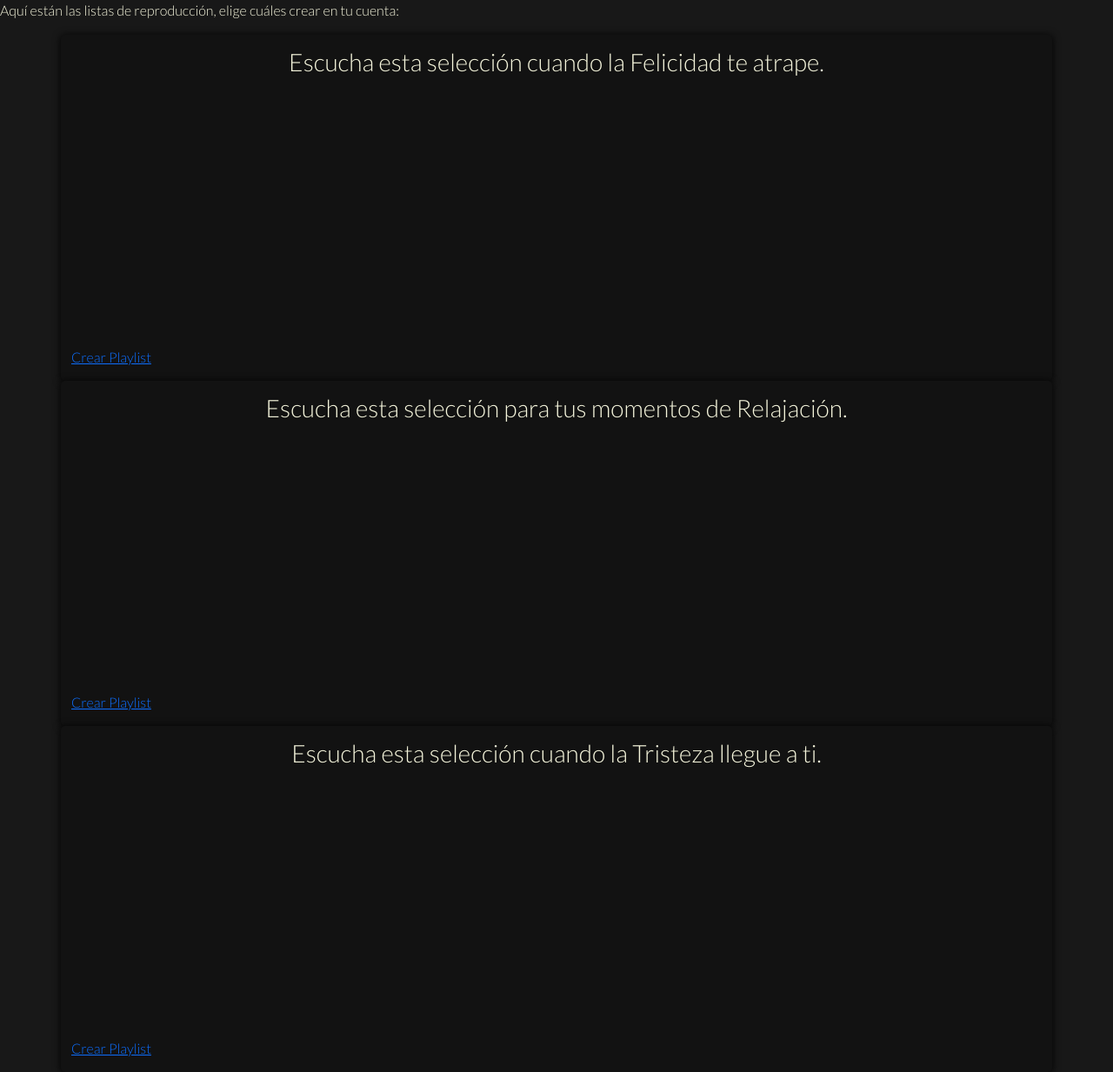
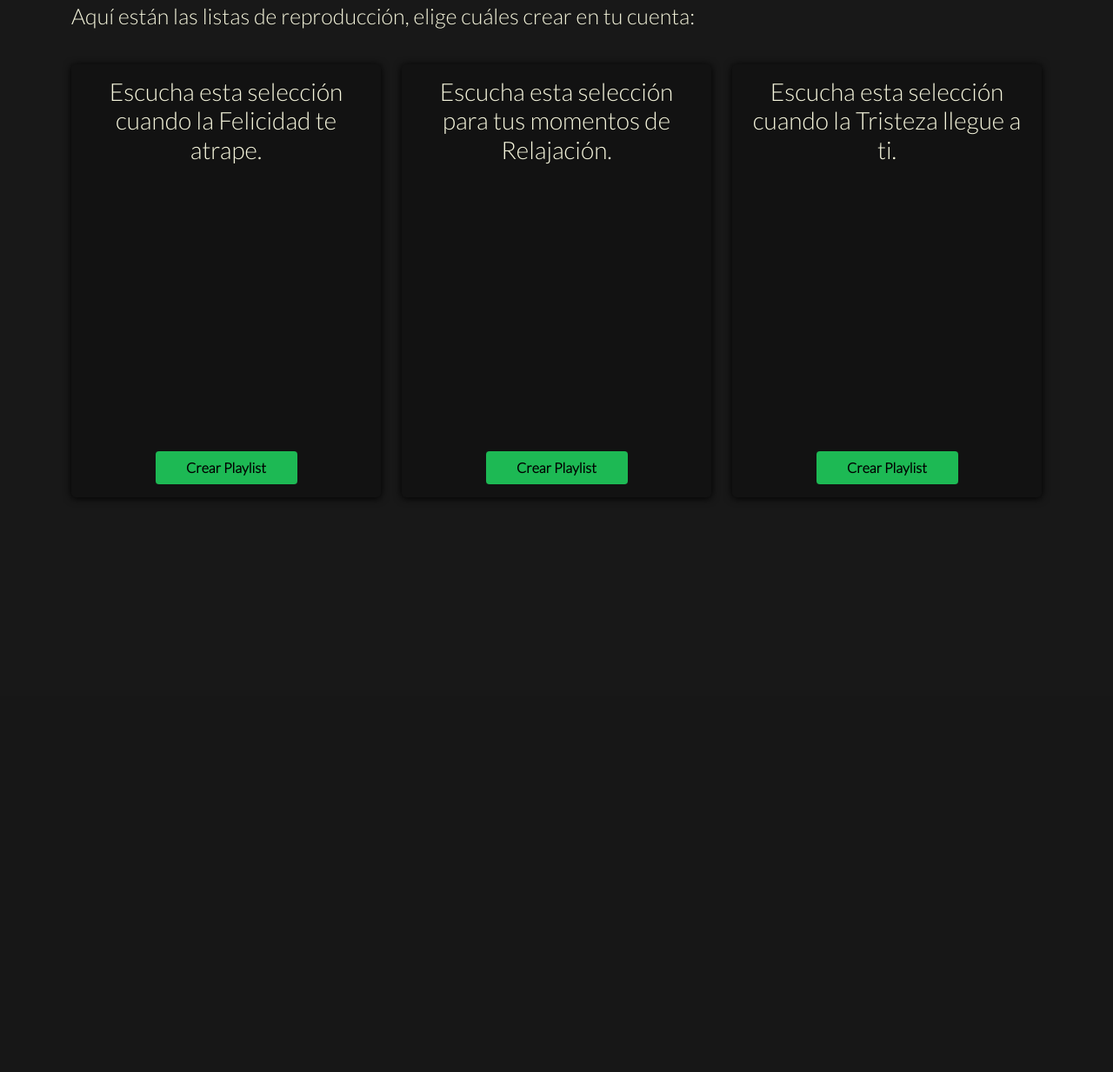
Before and after one commit to manuelmarinduque/Song_classification_prototype, a Django app: template apps/core/templates/core/playlist.html in a window 1280 px wide. Shown: the whole page at 87% size. After the commit the page ends 557 px from the top, so only its background shows below. Run offline with Django 3.2, Linux system fonts and the light colour scheme; the template is opened without the code that fills it, so the values that code supplies are empty; parts of the project's set-up code (start-up, migrations or seed data) failed here and were passed over.

Commit message:
Las 3 listas de reproducción aparecen en la misma fila en 3 columnas.

```diff
--- a/apps/core/static/core/css/core.css
+++ b/apps/core/static/core/css/core.css
@@ -6,35 +6,44 @@
     font-family: Lato;
 }
 
-.container {
+.start-div {
+    margin-bottom: 20px;
+}
+
+.start-div p {
+    font-size: 25px;
+}
+
+.outer-container {
     width: 100%;
-    max-width: 370px;
     background: #121212;
     border-radius: 5px;
     padding: 15px;
     box-shadow: 0px 1px 10px black;
 }
 
-.container h3 {
+.outer-container h3 {
     font-weight: 400px;
-    margin-bottom: 10px;
+    margin-bottom: 15px;
     background: #121212;
     text-align: center;
 }
 
-.container a {
-    background: #121212;
+.outer-container a {
+    background: #1DB954;
+    color: black;
+    font-weight: bold;
 }
 
 .inner_container {
     overflow: auto;
-    padding: 15px;
+    margin-bottom: 15px;
     height: 300px;
     background: #121212;
 }
 
 .inner_container p {
-    font-size: 15px;
+    font-size: 17px;
     margin: 5px;
     padding: 5px;
     background: #121212;
@@ -42,6 +51,8 @@
 
 .inner_container p:hover {
     background: #1DB954;
+    color: black;
+    font-weight: bold;
 }
 
 .inner_container::-webkit-scrollbar{
--- a/apps/core/templates/core/playlist.html
+++ b/apps/core/templates/core/playlist.html
@@ -4,38 +4,53 @@
 
 {% block contents %}
 
-<div>
+<div class="container">
+    <div class="row">
+        <div class="start-div">
             <p>Aquí están las listas de reproducción, elige cuáles crear en tu cuenta:</p>
         </div>
-
-<div class="container">
+    </div>
+    <div class="row">
+        <div class="col-sm-4">
+            <div class="outer-container">
                 <h3>Escucha esta selección cuando la Felicidad te atrape.</h3>
                 <div class="inner_container">
                     {% for song in happy_songs %}
                     <p>{{song.0}} - {{song.1}}</p>
                     {% endfor %}
                 </div>
-    <a href="#">Crear Playlist</a>
+                <div class="d-grid gap-2 col-6 mx-auto">
+                    <a href="#" class="btn">Crear Playlist</a>
                 </div>
-
-<div class="container">
+            </div>
+        </div>
+        <div class="col-sm-4">
+            <div class="outer-container">
                 <h3>Escucha esta selección para tus momentos de Relajación.</h3>
                 <div class="inner_container">
                     {% for song in relax_songs %}
                     <p>{{song.0}} - {{song.1}}</p>
                     {% endfor %}
                 </div>
-    <a href="#">Crear Playlist</a>
+                <div class="d-grid gap-2 col-6 mx-auto">
+                    <a href="#" class="btn">Crear Playlist</a>
                 </div>
-
-<div class="container">
+            </div>
+        </div>
+        <div class="col-sm-4">
+            <div class="outer-container">
                 <h3>Escucha esta selección cuando la Tristeza llegue a ti.</h3>
                 <div class="inner_container">
                     {% for song in sad_songs %}
                     <p>{{song.0}} - {{song.1}}</p>
                     {% endfor %}
                 </div>
-    <a href="#">Crear Playlist</a>
+                <div class="d-grid gap-2 col-6 mx-auto">
+                    <a href="#" class="btn">Crear Playlist</a>
+                </div>
+            </div>
+        </div>
+    </div>
 </div>
 
 {% endblock contents %}
```
Lines whose indentation alone changed are shown as unchanged.
